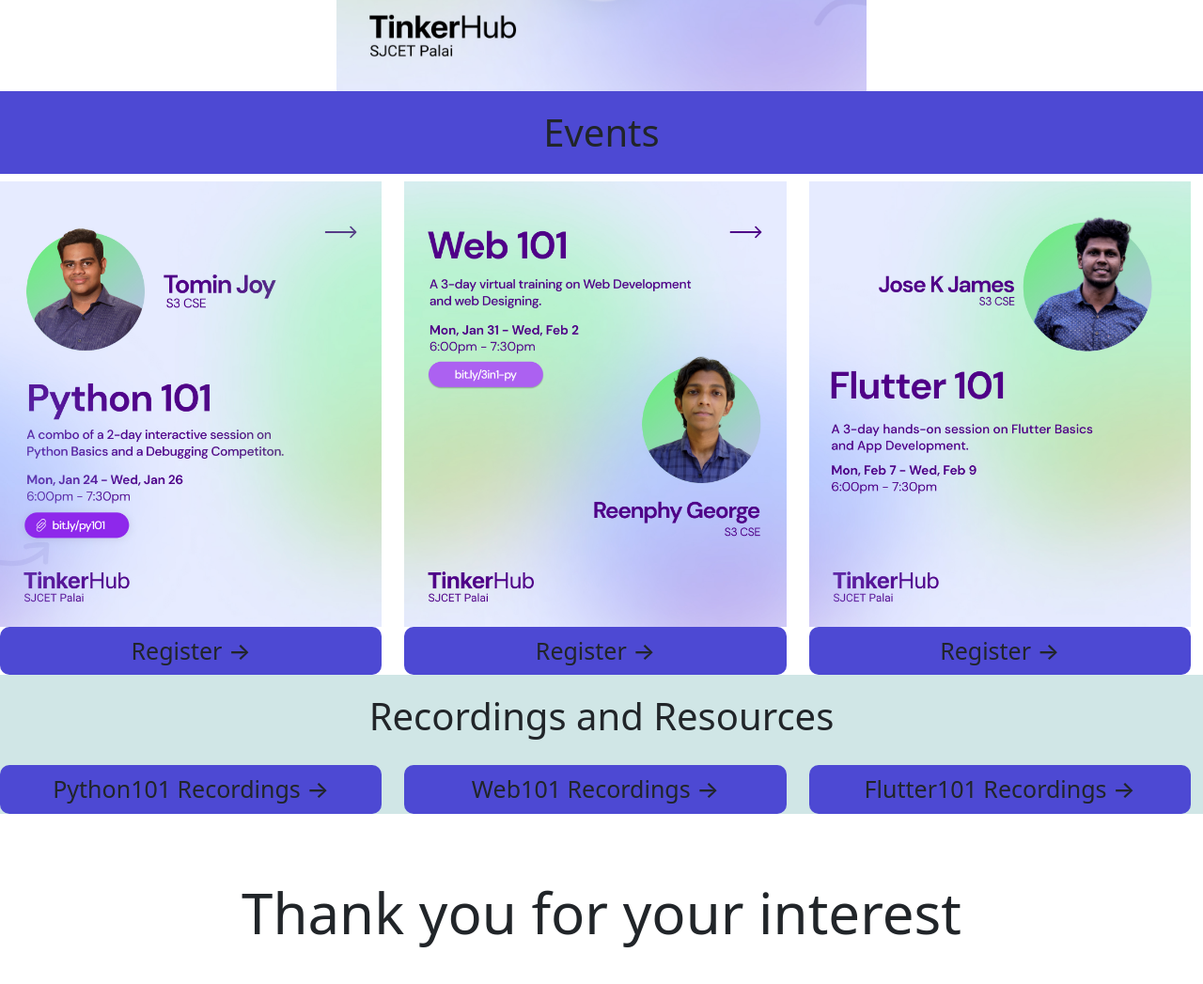
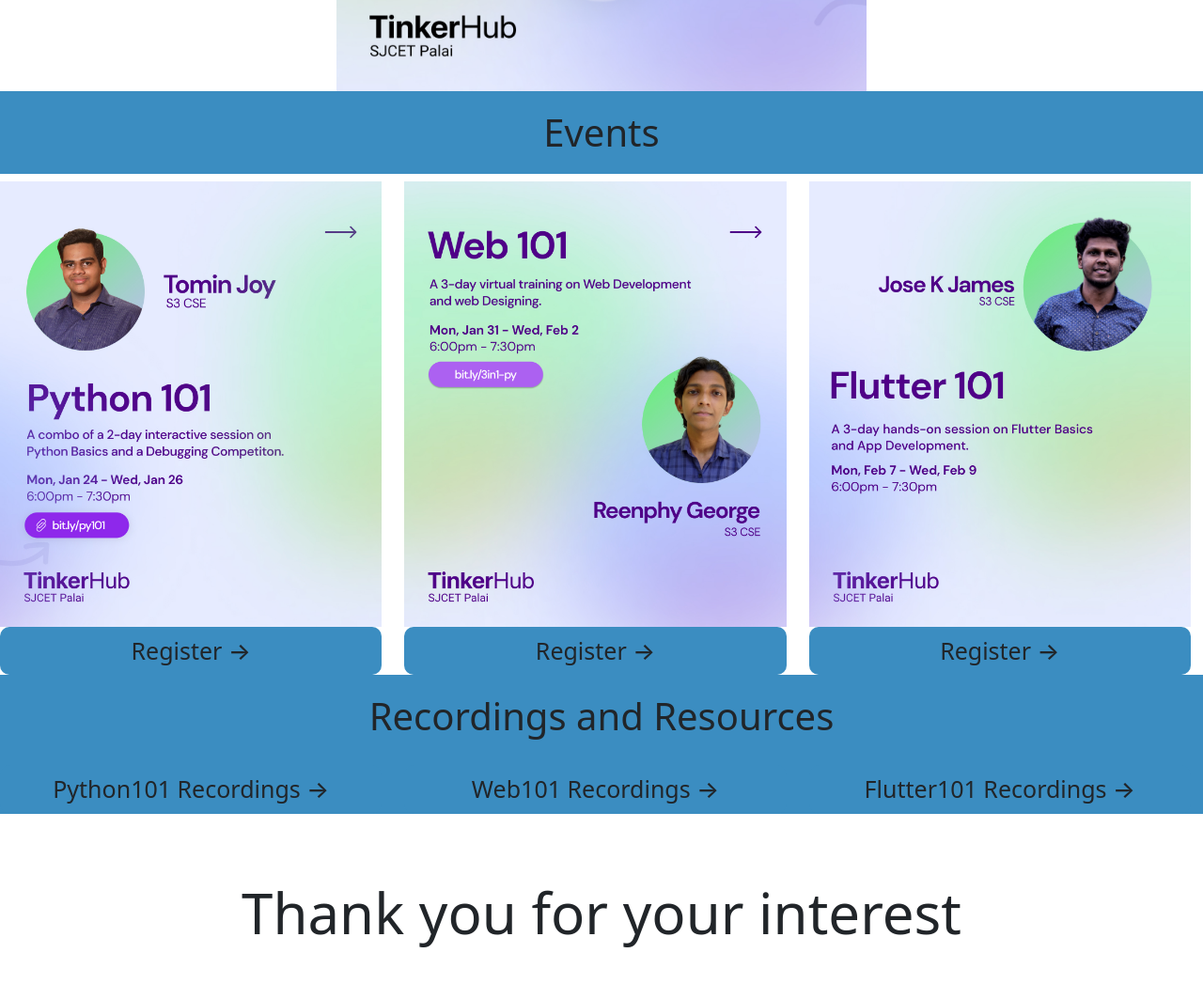
Before and after one commit to AMARNATHKV/project, a plain HTML site: page index.html in a window 1280 px wide. Shown: the part 797-1844 px from the top of the page at 94% size. Drawn offline with nearby package versions, Linux system fonts and the light colour scheme.

Commit message:
Update style.css

```diff
--- a/style.css
+++ b/style.css
@@ -4,7 +4,6 @@
 
 .navbar {
     overflow: hidden;
-    background-color: #532992;
     position: fixed;
     width: 100%;
 }
@@ -22,12 +21,12 @@
     padding-top: 70px;
     padding-bottom: 30px;
     font-size: 45px;
-    background-color: #6767e1;
+    background-color: #3b8dc1;
 }
 .events{
     text-align: center;
     padding: 20px 0;
-    background-color: #4d49d3;
+    background-color: #3b8dc1;
 }
 
 .column{
@@ -41,7 +40,7 @@
     width: 100%;
     font-weight: 500;
     border-radius: 10px;
-    background-color: #4d49d3;
+    background-color: #3b8dc1;
 }
 .column a img:hover{
     border-radius: 10px;
@@ -52,7 +51,7 @@
 }
 
 .event-rec{
-    background-color: #D0E6E6;
+    background-color: #3b8dc1;
 }
 .rec{
     text-align: center;
```
